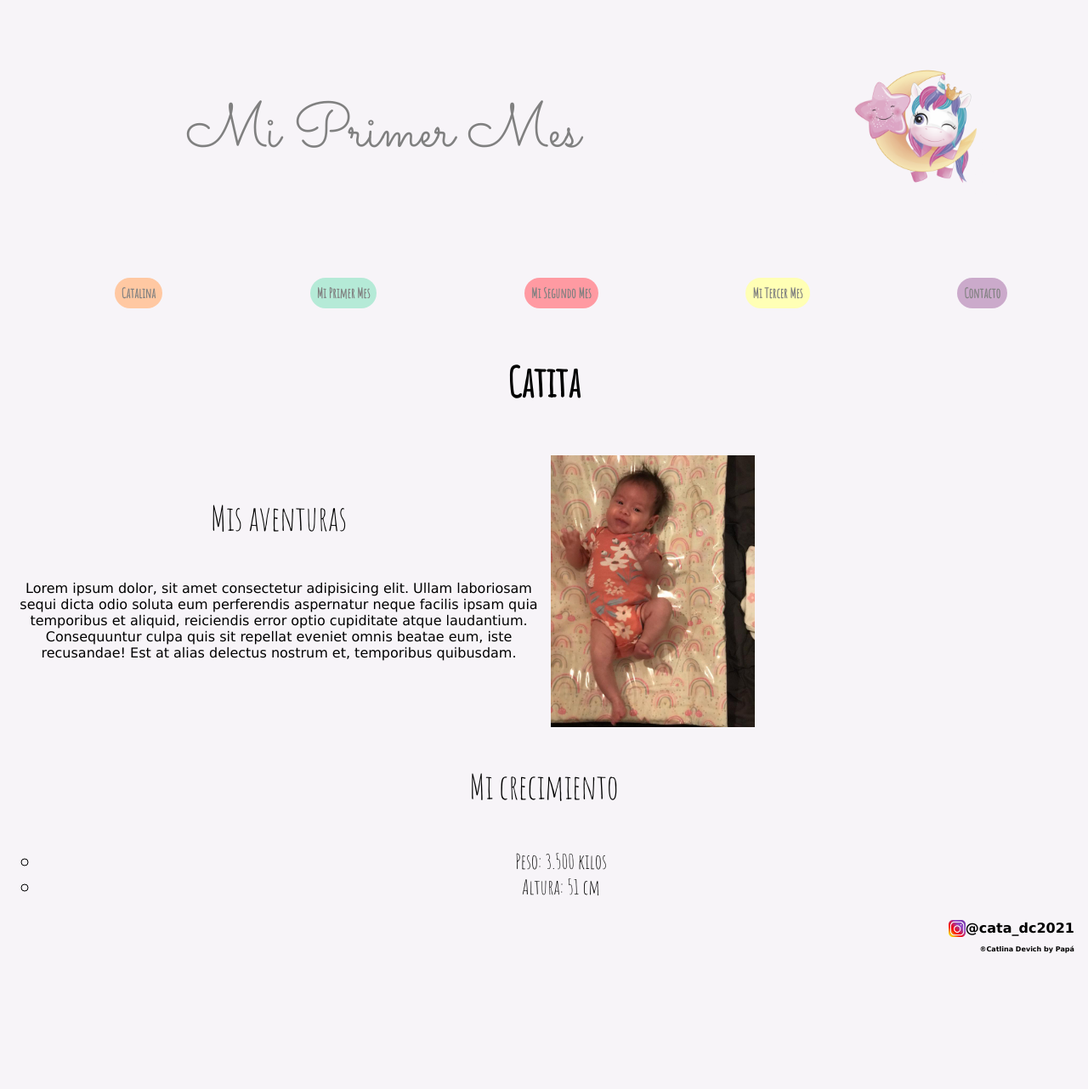
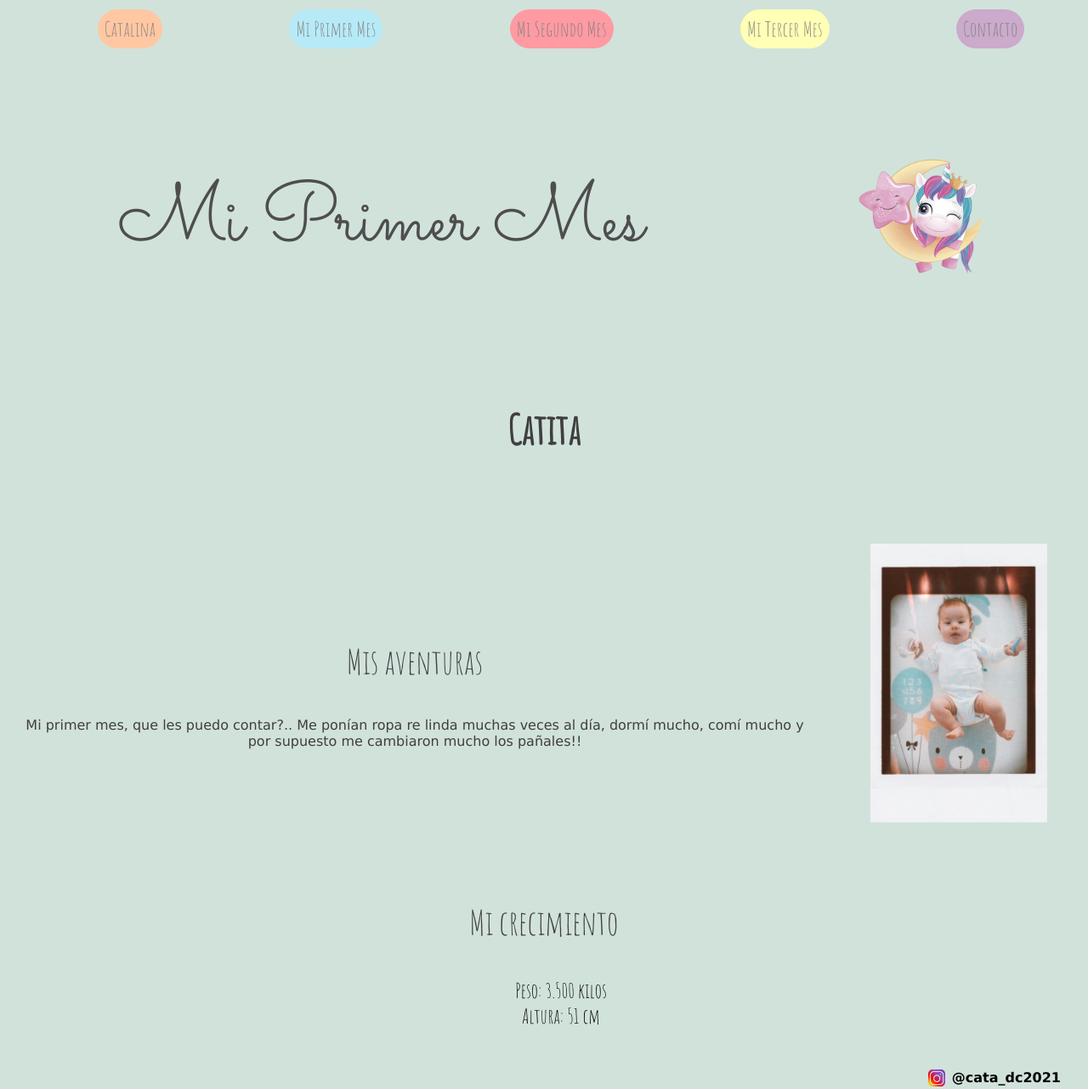
Before and after one commit to sdevic/tercera, a website: page pages/primermes.html in a window 1280 px wide. Shown: the part 5-1287 px from the top of the page at 85% size. Before the commit the page ends 1154 px from the top, so only its background shows below. Drawn offline with Linux system fonts and the light colour scheme.

Commit message:
entrega final

```diff
--- a/pages/primermes.html
+++ b/pages/primermes.html
@@ -27,12 +27,6 @@
 </head>
 <body>
     <header>
-
-            <div class="tituloUni">
-                <h1>Mi Primer Mes</h1>
-                <img class="uniDibu" src="../img/unicornio.png" alt="unicornio">
-            </div>
-
         <nav>
             <ul>
                 <li Class="navCatalina"><a href="../index.html">Catalina</a> </li>
@@ -42,6 +36,12 @@
                 <li class="navContacto"><a href="contacto.html">Contacto</a></li>
             </ul>
         </nav>
+
+        <div class="tituloUni">
+            <h1>Mi Primer Mes</h1>
+            <img class="uniDibu" src="../img/unicornio.png" alt="unicornio">
+        </div>
+
     </header>
     <main>
         <h2 class="tituloMeses">Catita</h2>
@@ -49,13 +49,12 @@
             <section class="misAventuras">
                 <h3>Mis aventuras</h3>
                 <p>
-                Lorem ipsum dolor, sit amet consectetur adipisicing elit. Ullam laboriosam sequi dicta odio soluta eum perferendis aspernatur neque facilis ipsam quia temporibus et aliquid, reiciendis error optio cupiditate atque laudantium.
-                Consequuntur culpa quis sit repellat eveniet omnis beatae eum, iste recusandae! Est at alias delectus nostrum et, temporibus quibusdam.
+                    Mi primer mes, que les puedo contar?.. Me ponían ropa re linda muchas veces al día, dormí mucho, comí mucho y por supuesto me cambiaron mucho los pañales!!
                 </p>
             </section>
 
             <section class="imgMeses">
-                 <img src="../img/unmes.jpeg" alt="Imagen catalina primer mes" width="240">
+                 <img src="../img/unmes.jpg" alt="Imagen catalina primer mes">
             </section>
         </div>
 
@@ -71,7 +70,7 @@
 
     <footer>
         <div class="ig">
-            <img  src="../Img/IG.png" alt="imagen icono instagram" width="20" height="20">
+            <img  src="../Img/ig.png" alt="imagen icono instagram" width="20" height="20">
             <a class= "instagram" href="https://www.instagram.com/cata_dc2021/" target="_blank">  @cata_dc2021</a>
         </div>
         <h4>®Catlina Devich by Papá</h4>
--- a/scss/estilos.scss
+++ b/scss/estilos.scss
@@ -12,29 +12,29 @@
 
 body{
     background-color: $fondo;
+    margin: 0;
+    padding: 0;
     header{
-        .tituloUni{
-            display: flex;
-            align-items: center;
-            h1 {
-                @extend %tituloPrincipal;
-            }
-        .uniDibu{
-            @extend %animacion;
-        }
 
 
+        nav{
+            background-color: $fondo;
+            z-index: 100;
+            position: fixed;
+            width: 100%;
 
-        }
-        nav{
             ul{
                 display: flex;
                 justify-content: space-around;
                 li{
                     a{
                         text-decoration: none;
-                        color:grey
+                        color:grey;
+                        transition: 1s;
                       }
+                    :hover{
+                        font-weight: bolder;
+                    }
                 }
                 .navCatalina{
                   @include botones;
@@ -63,9 +63,24 @@ body{
 
             }
         }
+        .tituloUni{
+            padding-top: 7rem;
+            display: flex;
+            align-items: center;
+            h1 {
+                @extend %tituloPrincipal;
+            }
+        .uniDibu{
+            @extend %animacion;
+        }
+
+
+
+        }
     }
    .principal{
 
+        padding-top: 0;
        @include grids;
 
        .miNacimiento{
@@ -81,6 +96,7 @@ body{
                 text-align: center;
                 font-family: 'Lucida Sans', 'Lucida Sans Regular', 'Lucida Grande', 'Lucida Sans Unicode', Geneva, Verdana, sans-serif;
                 font-size: 1rem;
+                color: rgb(64, 63, 63) ;
             }
 
 
@@ -89,6 +105,7 @@ body{
             grid-area: video;
             justify-self: center;
             padding: 1rem;
+
        }
        section{
              h3{
@@ -103,23 +120,37 @@ body{
             }
        }
        .cartaNatal{
+            display: none;
+       }
+       .familiaDatos{
+            display: none;
+       }
+
+       @media screen and (min-width:1000px) {
+        .cartaNatal{
+            display:block;
             grid-area: seccionUno;
             justify-self: center;
 
 
-       }
-       .familiaDatos{
+        }
+        .familiaDatos{
+            display: block;
             grid-area: seccionDos;
             align-self: center;
-       }
+        }
+
+
+    }
    }
    footer{
         text-align: right;
-        padding: 0.5rem;
+        padding: 2rem;
         .ig{
             display: flex;
             justify-content: end;
             .instagram{
+                padding-left: 0.5rem;
                 color: black;
                 text-decoration: none;
                 font-family: 'Lucida Sans', 'Lucida Sans Regular', 'Lucida Grande', 'Lucida Sans Unicode', Geneva, Verdana, sans-serif;
@@ -156,12 +187,16 @@ main {
         font-size: 3rem;
         padding: 1rem;
         text-align: center;
+        color: rgb(64, 63, 63);
     }
     .meses{
         display: flex;
+        align-items: center;
+        justify-content: center;
+
+
         .misAventuras{
-            width: 50%;
-            padding: 0.5rem;
+            padding: 1rem;
             h3 {
                 @extend %titulo3;
 
@@ -170,14 +205,23 @@ main {
                 text-align: center;
                 font-family: 'Lucida Sans', 'Lucida Sans Regular', 'Lucida Grande', 'Lucida Sans Unicode', Geneva, Verdana, sans-serif;
                 font-size: 1rem;
+                color: rgb(64, 63, 63);
             }
         }
         .imgMeses{
-            width: 50%;
-            justify-items: center;
+            padding: 3rem;
+            max-width: 100%;
+            max-height: 100%;
+
+            img {
+                width: 13rem;
+
+            }
+
         }
     }
-    .crecimientoMeses{
+   .crecimientoMeses{
+        display: none;
         h3{
             @extend %titulo3;
 
@@ -186,12 +230,21 @@ main {
             text-align: center;
             li{
                 @extend %listasDatos;
+                list-style: none;
             }
 
         }
+   }
+
+   @media screen and (min-width:1000px) {
+    .crecimientoMeses{
+        display: block
+
+
+    }
 
 
 
+}
 
-    }
 }
```
Also changed, not shown: index.html (+11 -11 lines), pages/contacto.html (+24 -16 lines), pages/segundomes.html (+9 -10 lines), pages/tercermes.html (+10 -10 lines), css/main.css, img/carta.png (renamed from img/Carta Natal.png), img/dosmeses.jpeg (deleted), img/dosmeses.jpg (added), img/tresmeses.jpeg (deleted), img/tresmeses.jpg (added), img/unmes.jpeg (deleted), img/unmes.jpg (added), 3 other files.
